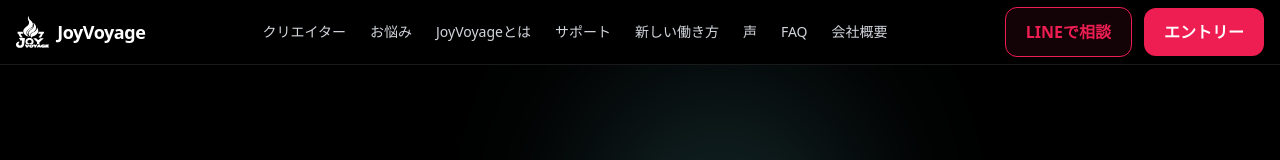
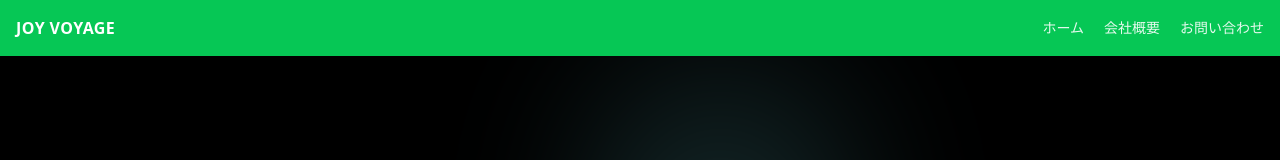
Before and after one commit to yuta3rwqe/react, a React (Vite) app: page / in a window 1280 px wide. Shown: the top 160 px of the page. Built offline with nearby package versions, Linux system fonts and the light colour scheme.

Commit message:
Add files via upload

```diff
--- a/src/App.jsx
+++ b/src/App.jsx
@@ -192,12 +192,7 @@ function CompanyPage() {
           <p className="mt-4 max-w-2xl text-white/90">
             JOY VOYAGE（株式会社ジョイボヤージュ）の基本情報です。所在地・設立・事業内容をご確認いただけます。
           </p>
-          <div className="mt-8 flex flex-wrap gap-3">
-            <a href="/#contact" className="inline-flex items-center gap-2 rounded-xl px-5 py-3 font-semibold text-white" style={{ backgroundColor: "#EE1D52" }}>
-              お問い合わせ
-            </a>
           </div>
-        </div>
       </section>
 
       {/* BODY（既存ルールを踏襲：会社名/所在地(郵便番号で改行)/設立・地図・CTA等） */}
@@ -380,33 +375,16 @@ export default function NextwaveLikeSite() {
 // ----------------------
 function Header() {
   return (
-    <div className="sticky top-0 z-50 backdrop-blur bg-black/70 border-b border-white/10">
-      <div className="mx-auto max-w-7xl px-4 h-16 flex items-center justify-between">
-        <a href="#top" className="flex items-center gap-2">
-          <img src="/illustrations/logo.svg" alt="logo" className="h-8 w-auto" />
-          <span className="font-extrabold text-lg tracking-tight">{BRAND.name}</span>
-        </a>
-        <nav className="hidden md:flex items-center gap-6 text-sm text-gray-300">
-          <a href="#creators" className="hover:text-white">クリエイター</a>
-          <a href="#problems" className="hover:text-white">お悩み</a>
-          <a href="#about" className="hover:text-white">{BRAND.name}とは</a>
-          <a href="#support" className="hover:text-white">サポート</a>
-          <a href="#commerce" className="hover:text-white">新しい働き方</a>
-          <a href="#voices" className="hover:text-white">声</a>
-          <a href="#faq" className="hover:text-white">FAQ</a>
-                  <a href="/company" className="hover:text-white">会社概要</a>
+    <header className="sticky top-0 z-50 bg-[#06C755] text-white shadow-sm">
+      <div className="mx-auto max-w-7xl px-4 h-14 flex items-center justify-between">
+        <a href="/" className="font-semibold tracking-wide">JOY VOYAGE</a>
+        <nav className="flex items-center gap-5 text-white/90 text-sm">
+          <a href="/" className="hover:text-white">ホーム</a>
+          <a href="/company" className="hover:text-white">会社概要</a>
+          <a href="/#contact" className="hover:text-white">お問い合わせ</a>
         </nav>
-        <div className="hidden md:flex items-center gap-3">
-          <GhostButton href={LINKS.line}>LINEで相談</GhostButton>
-          <PrimaryButton href={LINKS.entry}>エントリー</PrimaryButton>
-        </div>
-        <div className="md:hidden">
-          <a href={LINKS.entry} className="rounded-xl px-3 py-2 text-sm text-white" style={{ backgroundColor: "var(--accent)" }}>
-            エントリー
-          </a>
-        </div>
       </div>
-    </div>
+    </header>
   );
 }
 
```
